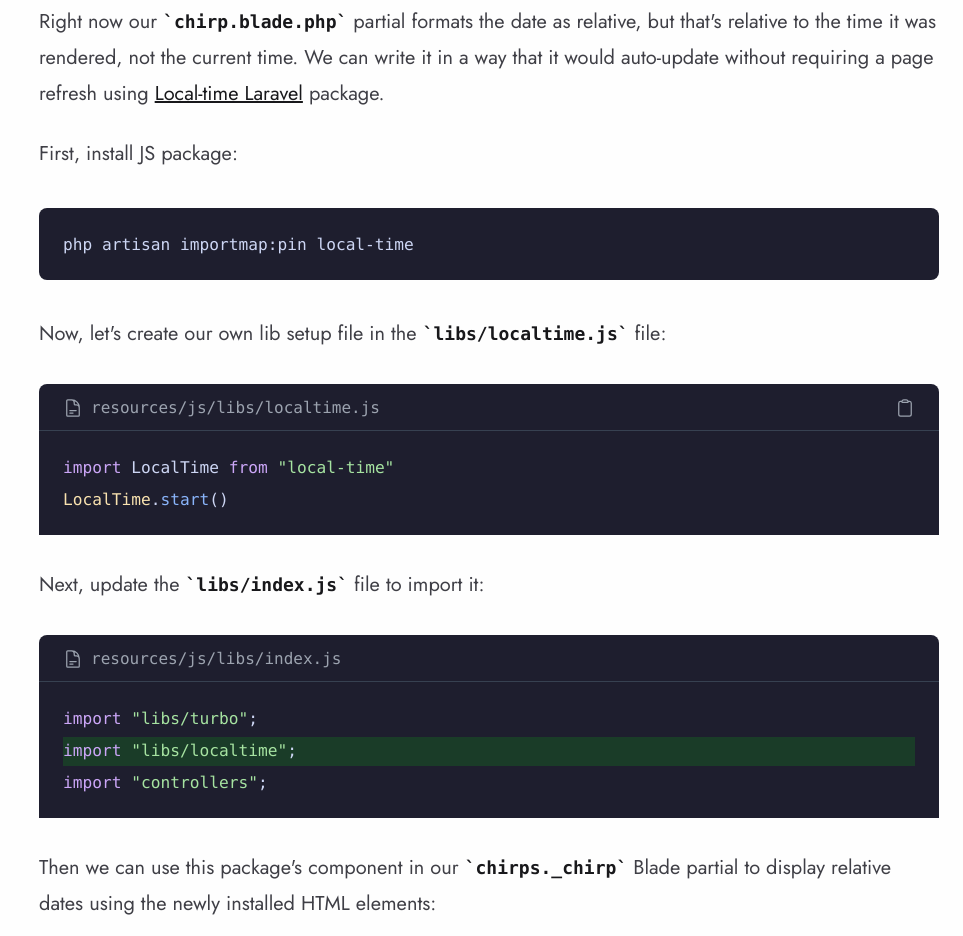
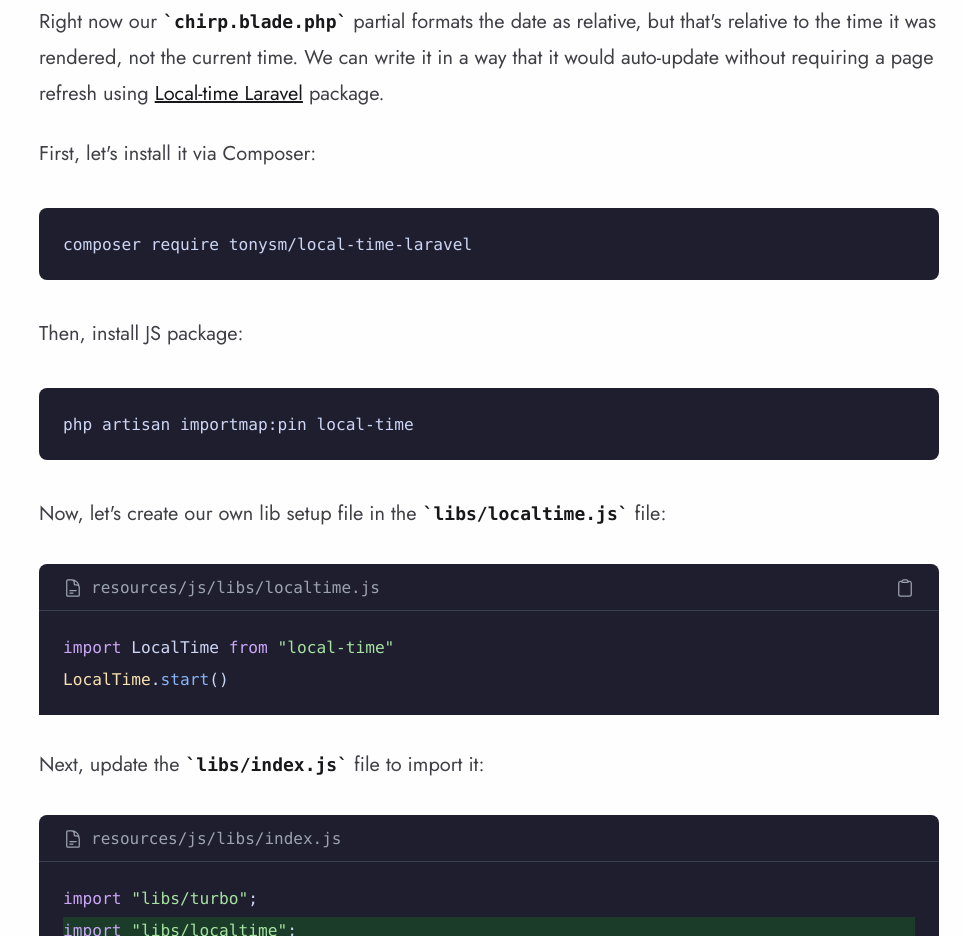
Before and after one commit to hotwired-laravel/turbo-laravel-site, a plain HTML site: page bootcamp/listing-chirps/index.html in a window 1280 px wide. Shown: the part 4800-5736 px from the top of the page, without its empty margins (317-1280 px from the left). Drawn offline with Linux system fonts and the light colour scheme.

Commit message:
deploy: 9e7b89d3674b7ce22787fe0b99862a87285d2198

```diff
--- a/bootcamp/listing-chirps/index.html
+++ b/bootcamp/listing-chirps/index.html
@@ -373,7 +373,12 @@
 
 <p>Right now our <code>chirp.blade.php</code> partial formats the date as relative, but that's relative to the time it was rendered, not the current time. We can write it in a way that it would auto-update without requiring a page refresh using <a href="https://github.com/tonysm/local-time-laravel">Local-time Laravel</a> package.</p>
 
-<p>First, install JS package:</p>
+<p>First, let's install it via Composer:</p>
+
+<pre><code class="language-bash">composer require tonysm/local-time-laravel
+</code></pre>
+
+<p>Then, install JS package:</p>
 
 <pre><code class="language-bash">php artisan importmap:pin local-time
 </code></pre>
```
Also changed, not shown: bootcamp/search/index.html (+1 -1 lines).
